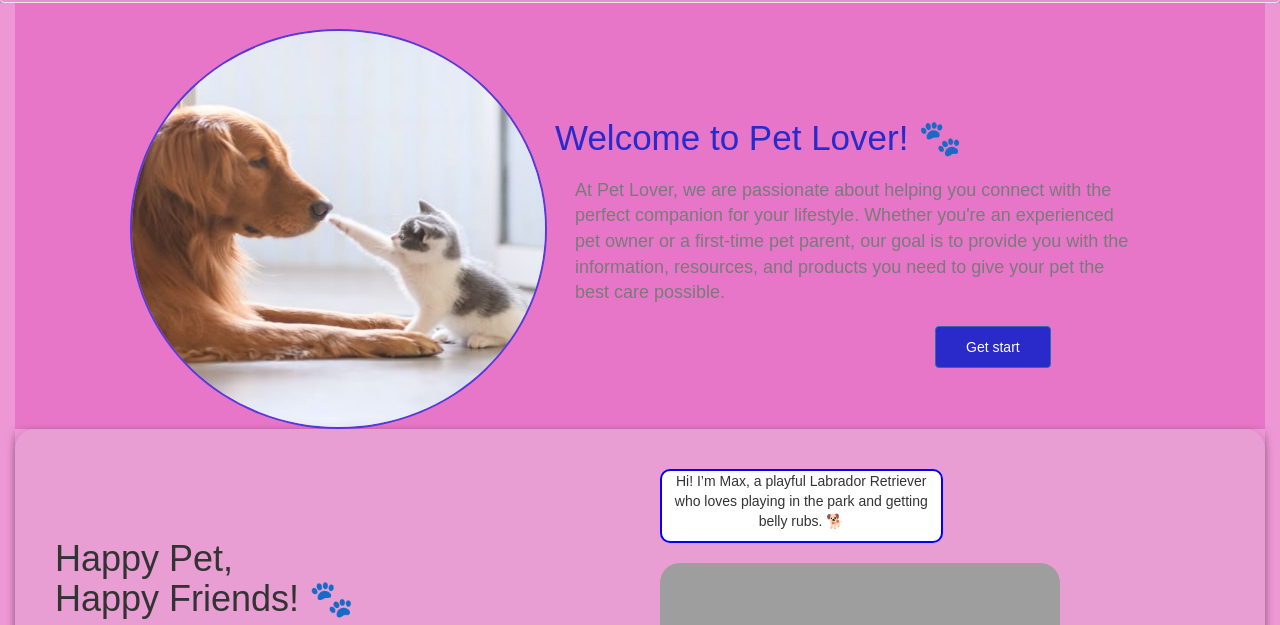
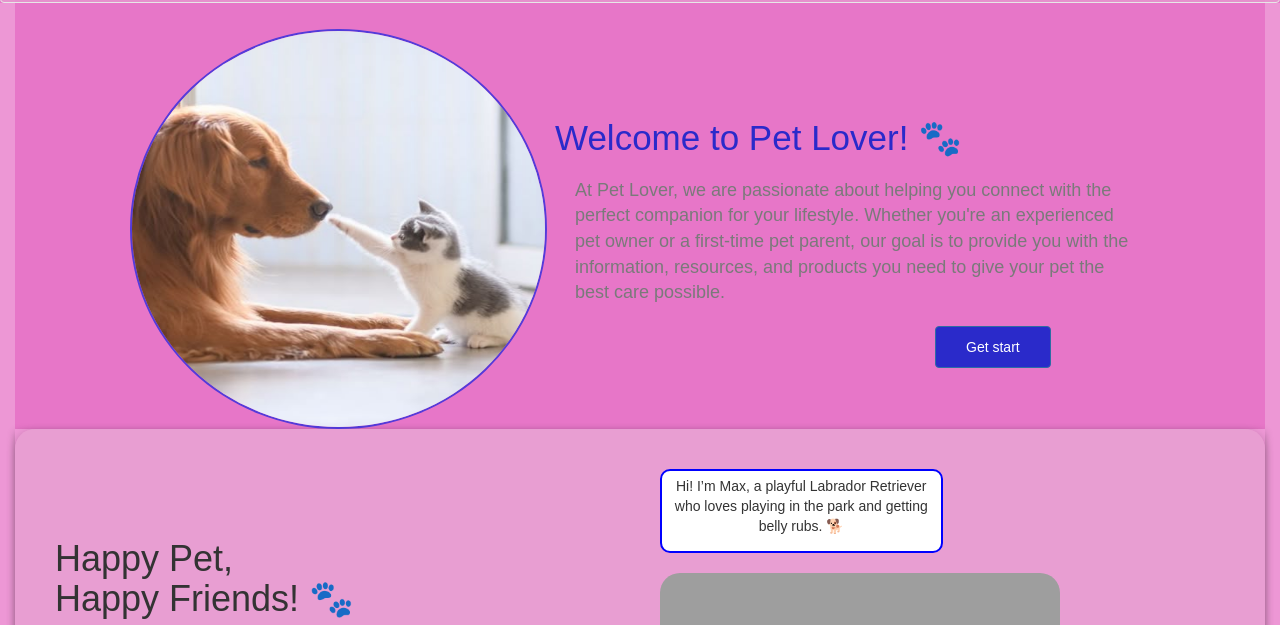
Before and after one commit to PhearomRatha/PetsLover, a plain HTML site: page index.html in a window 1280 px wide. Shown: the part 97-722 px from the top of the page. Drawn offline with nearby package versions, Linux system fonts and the light colour scheme; grey boxes are pictures that could not be loaded.

Commit message:
Change padding Text

```diff
--- a/index.html
+++ b/index.html
@@ -230,7 +230,7 @@ for (let i = 0; i < PetItems.length; i += 2) {
             <!-- Right Column -->
             <div class="col-md-6 d-flex flex-column align-items-center" style="padding: 20px;">
                 <div class="text-center p-3"
-                    style="width: 50%; border: 2px solid blue; border-radius: 10px; background-color: white; height: auto;">
+                    style="width: 50%; border: 2px solid blue; border-radius: 10px; background-color: white; height: auto;padding:5px;">
                     <p class="mb-0">${PetItems[i].petText}</p>
                 </div>
                 <div class="mt-3" style="width: 400px; height: 400px; border-radius: 50px; background-color:blue;margin-top:20px">
```
